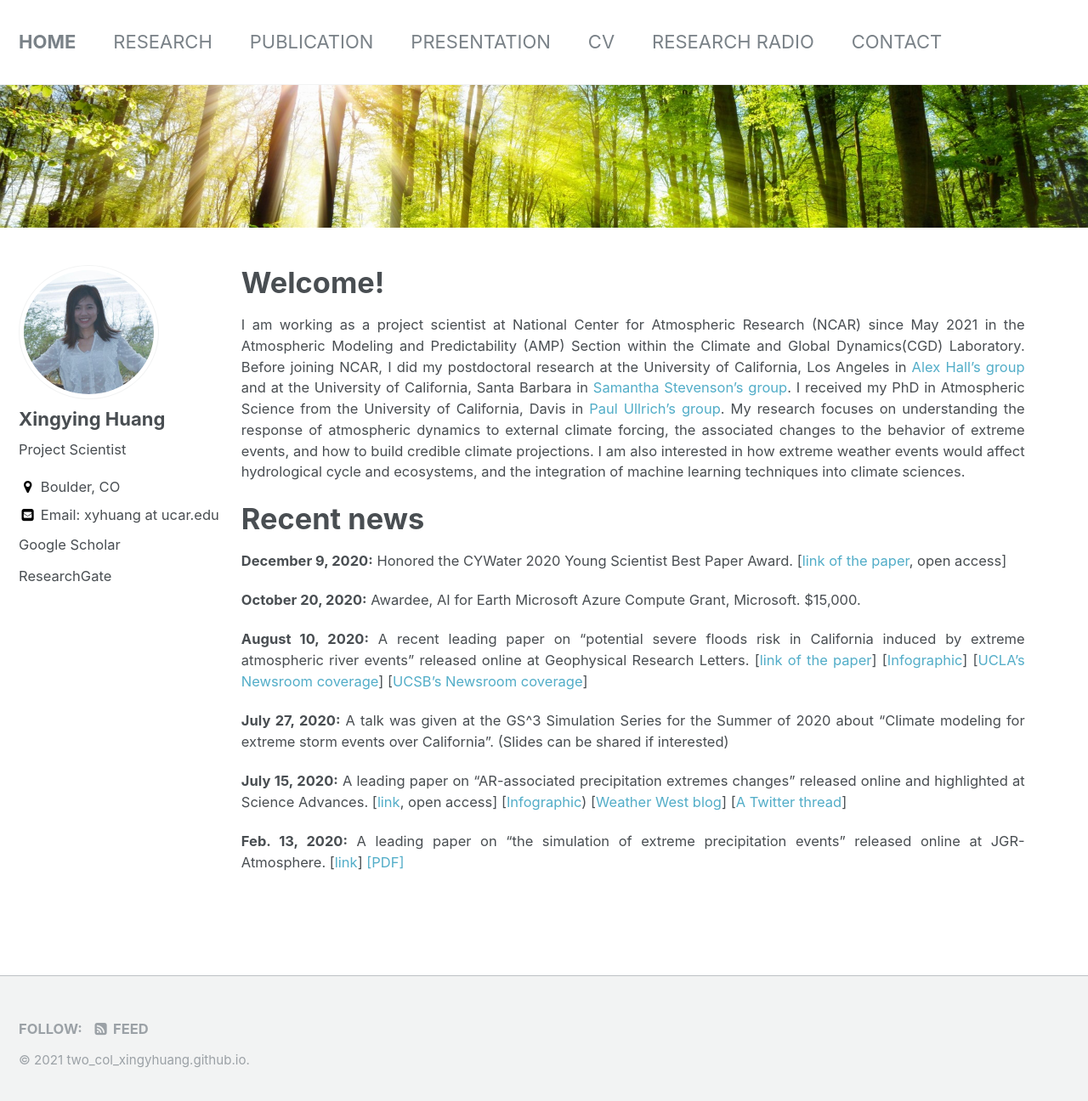
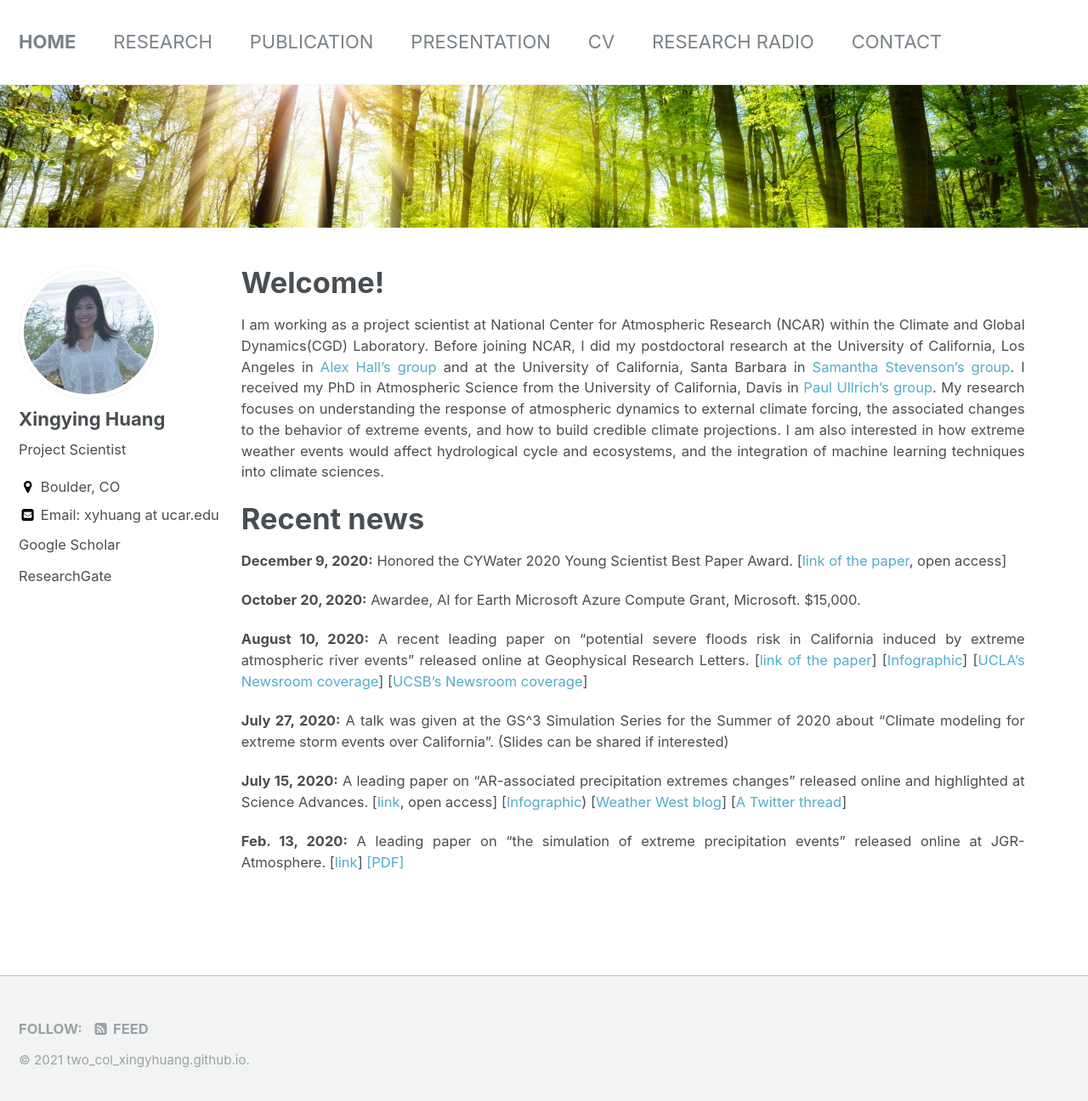
Before and after one commit to Xingyhuang/two_col_xingyhuang.github.io, a Jekyll site: the page built from _pages/home.md, in a window 1280 px wide and 1304 px high. Shown: the top 1296 px of the window at 85% size. Built offline with Jekyll 4.4.1, drawn with Linux system fonts in a browser that asks for light colours.

Commit message:
Update home.md

```diff
--- a/_pages/home.md
+++ b/_pages/home.md
@@ -11,7 +11,7 @@
 
 # Welcome!
 
-I am working as a project scientist at National Center for Atmospheric Research (NCAR) since May 2021 in the Atmospheric Modeling and Predictability (AMP) Section within the Climate and Global Dynamics(CGD) Laboratory. Before joining NCAR, I did my postdoctoral research at the University of California, Los Angeles in [Alex Hall's group](https://dept.atmos.ucla.edu/alexhall/home) and at the University of California, Santa Barbara in [Samantha Stevenson's group](https://www.samanthalstevenson.com/). I received my PhD in Atmospheric Science from the University of California, Davis in [Paul Ullrich's group](https://climate.ucdavis.edu/). My research focuses on understanding the response of atmospheric dynamics to external climate forcing, the associated changes to the behavior of extreme events, and how to build credible climate projections. I am also interested in how extreme weather events would affect hydrological cycle and ecosystems, and the integration of machine learning techniques into climate sciences.
+I am working as a project scientist at National Center for Atmospheric Research (NCAR) within the Climate and Global Dynamics(CGD) Laboratory. Before joining NCAR, I did my postdoctoral research at the University of California, Los Angeles in [Alex Hall's group](https://dept.atmos.ucla.edu/alexhall/home) and at the University of California, Santa Barbara in [Samantha Stevenson's group](https://www.samanthalstevenson.com/). I received my PhD in Atmospheric Science from the University of California, Davis in [Paul Ullrich's group](https://climate.ucdavis.edu/). My research focuses on understanding the response of atmospheric dynamics to external climate forcing, the associated changes to the behavior of extreme events, and how to build credible climate projections. I am also interested in how extreme weather events would affect hydrological cycle and ecosystems, and the integration of machine learning techniques into climate sciences.
 
 # Recent news
 
```
